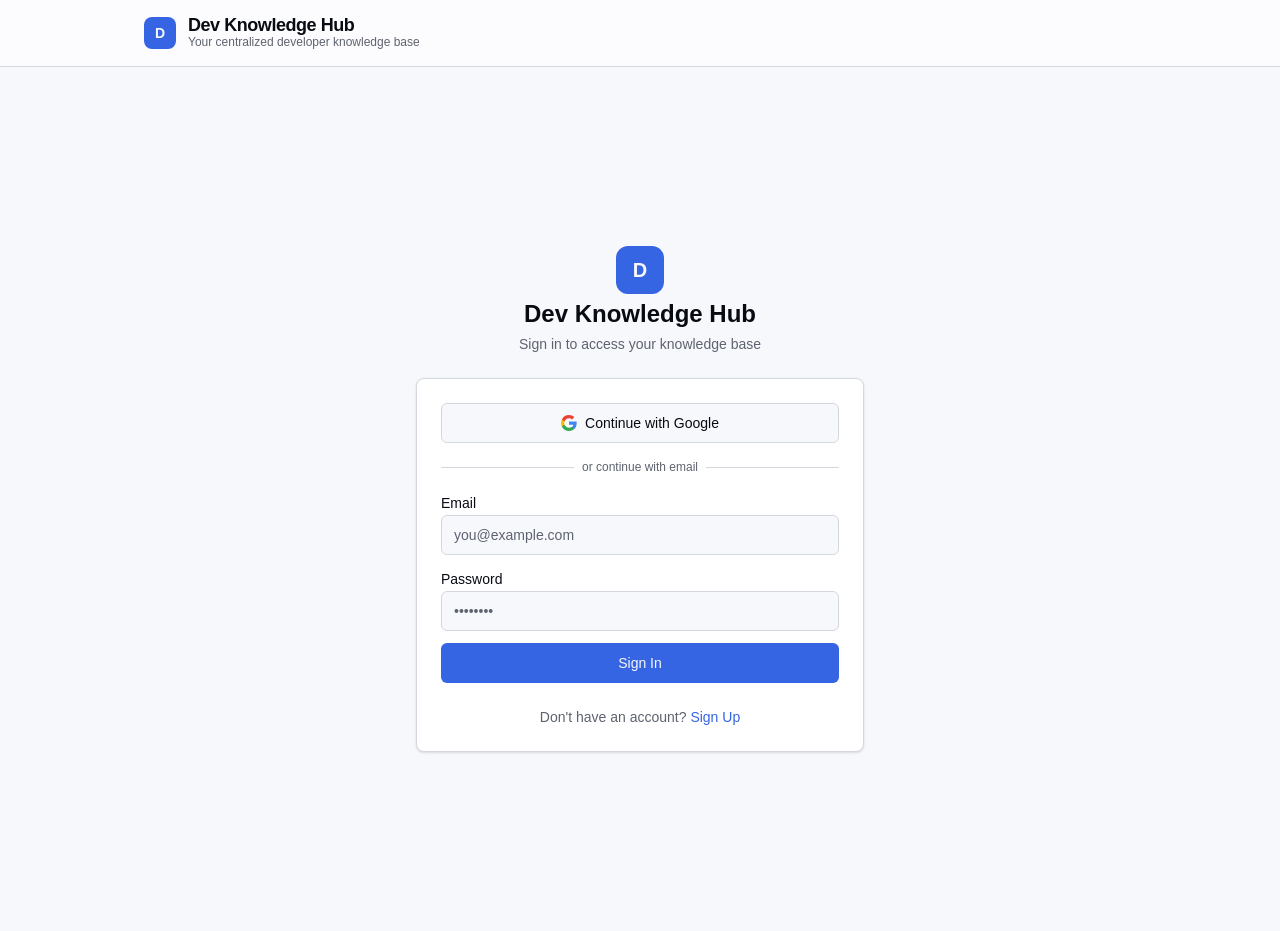
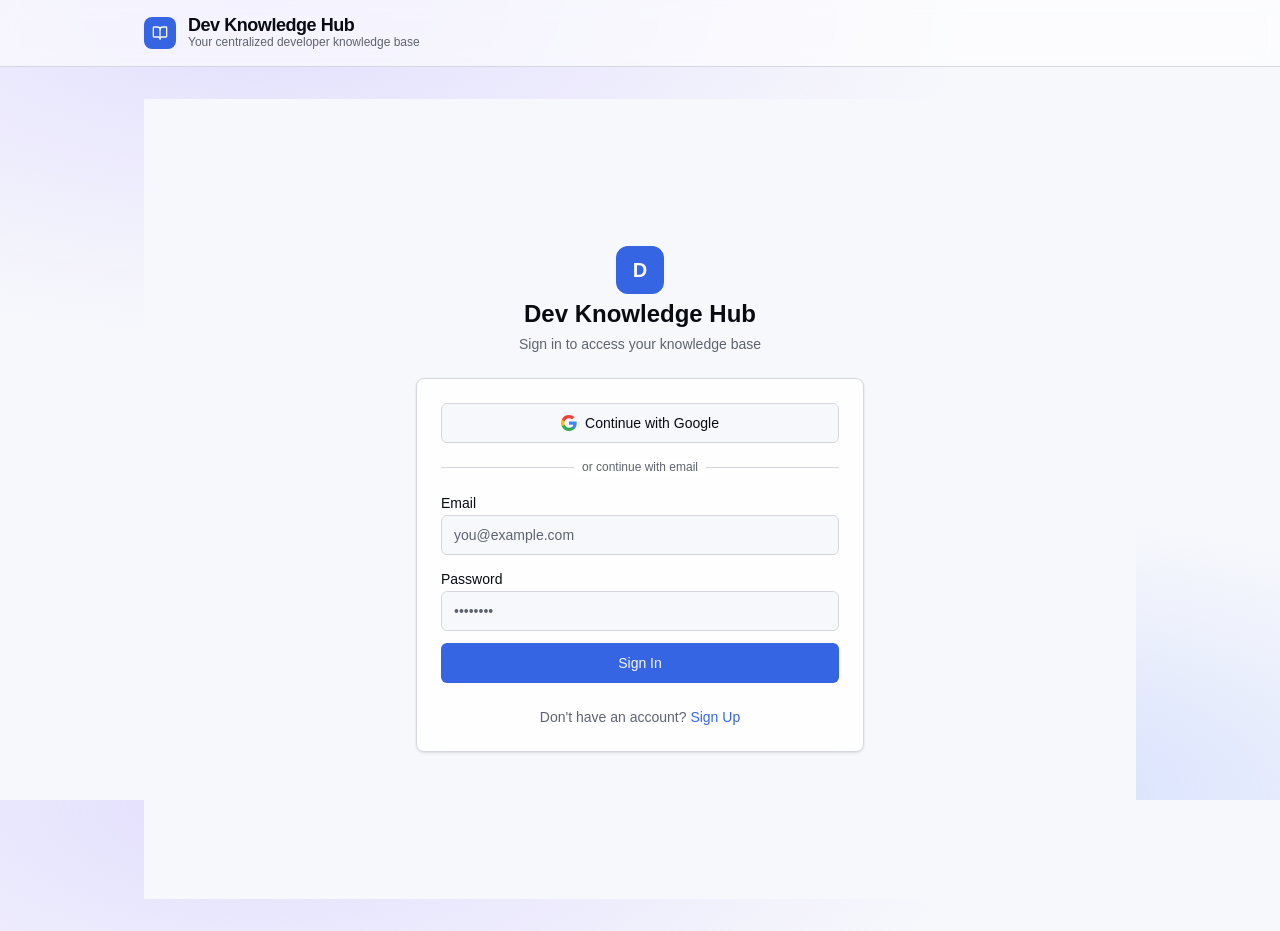
Before and after one commit to mivashch/challenge, a Next.js app: page /login in a window 1280 px wide. Built offline with nearby package versions, Linux system fonts and the light colour scheme; no server answers.

Commit message:
small design improvments

```diff
--- a/app/globals.css
+++ b/app/globals.css
@@ -76,9 +76,24 @@
 }
 
 body {
-  background: var(--background);
   color: var(--foreground);
   font-family: Arial, Helvetica, sans-serif;
+  min-height: 100vh;
+  background:
+    radial-gradient(ellipse 80% 60% at 20% 0%, oklch(0.82 0.12 290 / 0.4) 0%, transparent 70%),
+    radial-gradient(ellipse 60% 50% at 80% 100%, oklch(0.75 0.15 270 / 0.3) 0%, transparent 70%),
+    oklch(0.98 0.005 264);
+  background-attachment: fixed;
+}
+
+@media (prefers-color-scheme: dark) {
+  body {
+    background:
+      radial-gradient(ellipse 80% 60% at 20% 0%, oklch(0.35 0.2 290 / 0.6) 0%, transparent 70%),
+      radial-gradient(ellipse 60% 50% at 80% 100%, oklch(0.22 0.18 270 / 0.5) 0%, transparent 70%),
+      oklch(0.06 0.01 264);
+    background-attachment: fixed;
+  }
 }
 
 * {
--- a/app/layout.tsx
+++ b/app/layout.tsx
@@ -4,6 +4,7 @@ import "./globals.css";
 import { Providers } from "./providers";
 import { createClient } from "@/lib/supabase-server";
 import { UserMenu } from "@/components/UserMenu";
+import { BookOpen } from "lucide-react";
 
 const geistSans = Geist({
   variable: "--font-geist-sans",
@@ -30,12 +31,14 @@ export default async function RootLayout({
 
   return (
     <html lang="en" style={{ colorScheme: 'light dark' }}>
-      <body className={`${geistSans.variable} ${geistMono.variable} antialiased min-h-screen bg-background`}>
+      <body className={`${geistSans.variable} ${geistMono.variable} antialiased min-h-screen`}>
         <Providers>
           <header className="border-b border-border/50 bg-card/60 backdrop-blur-sm sticky top-0 z-10">
             <div className="max-w-5xl mx-auto px-4 py-4 flex items-center justify-between gap-3">
               <div className="flex items-center gap-3">
-                <div className="w-8 h-8 rounded-lg bg-primary flex items-center justify-center text-primary-foreground font-bold text-sm shrink-0">D</div>
+                <div className="w-8 h-8 rounded-lg bg-primary flex items-center justify-center text-primary-foreground shrink-0">
+                  <BookOpen className="w-4 h-4" />
+                </div>
                 <div>
                   <h1 className="text-lg font-bold tracking-tight leading-none">Dev Knowledge Hub</h1>
                   <p className="text-xs text-muted-foreground">Your centralized developer knowledge base</p>
--- a/components/ui/card.tsx
+++ b/components/ui/card.tsx
@@ -9,7 +9,7 @@ const Card = React.forwardRef<
   <div
     ref={ref}
     className={cn(
-      "rounded-lg border bg-card text-card-foreground shadow-sm",
+      "rounded-lg border bg-card/80 backdrop-blur-md text-card-foreground shadow-sm",
       className
     )}
     {...props}
```
